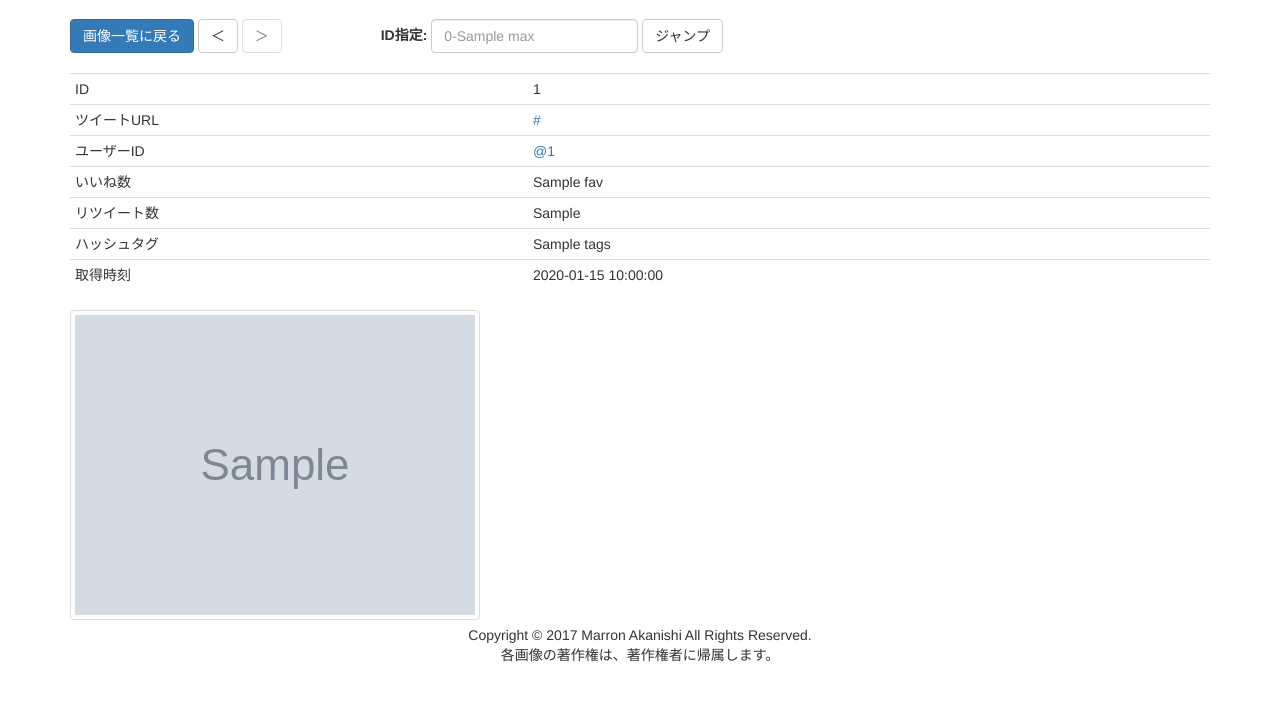
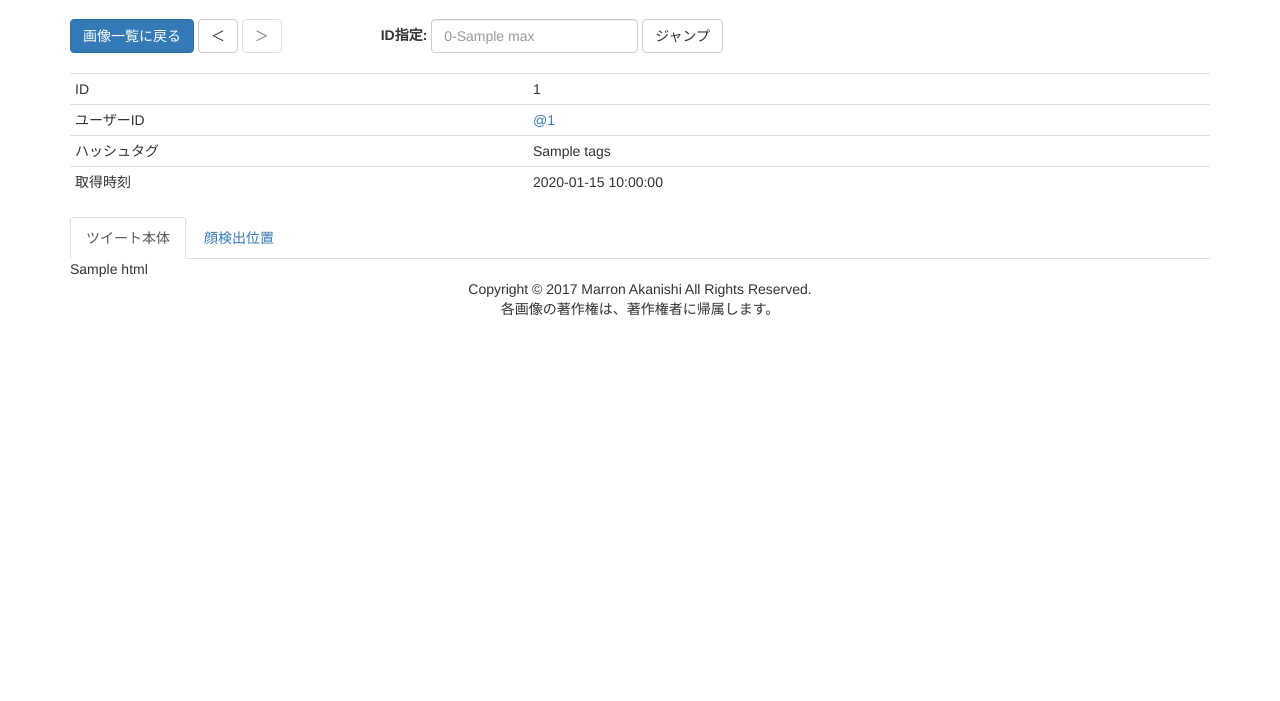
Before and after one commit to marron-akanishi/TPTS_web, a Flask app: template templates/detail.html in a window 1280 px wide. Shown: the part 51-752 px from the top of the page. Run offline with Flask 2, Linux system fonts and the light colour scheme; the template is opened without the code that fills it: most values are stand-ins (such as "Sample title", 1, 10 or a date in 2020); grey boxes marked "Sample" are stand-in pictures; some libraries are stand-ins or nearby versions.

Commit message:
embed tweet add

```diff
--- a/main.py
+++ b/main.py
@@ -8,6 +8,7 @@ import flask
 
 # 自身の名称を app という名前でインスタンス化する
 app = flask.Flask(__name__)
+# session用のキー
 app.secret_key = "konokacyankawaii"
 
 # DB一覧
@@ -35,7 +36,6 @@ def about():
 # twitter認証ページ
 @app.route('/twitter_auth', methods=['GET'])
 def twitter_oauth():
-    """ 連携アプリ認証用URLにリダイレクト """
     # tweepy でアプリのOAuth認証を行う
     key = decodestring(CONSUMER_KEY.encode("utf8")).decode("ascii")
     secret = decodestring(CONSUMER_SECRET.encode("utf8")).decode("ascii")
@@ -101,14 +101,14 @@ def image_detail():
         # リクエストフォーム取得して
         image_id = flask.request.args.get('id')
         date = flask.request.args.get('date')
-        # 画像情報辞書
+        # 画像情報
         try:
-            detail,count,idinfo = dbreader.get_detail(int(image_id), "collect/"+date+".db")
+            detail,html,count,idinfo = dbreader.get_detail(int(image_id), "collect/"+date+".db")
         except:
             return flask.render_template('error.html')
         # index.html をレンダリングする
         return flask.render_template('detail.html',
-            data=detail, date=date, max=count, idcount=idinfo)
+            data=detail, html=html, date=date, max=count, idcount=idinfo)
     else:
         # エラーなどでリダイレクトしたい場合はこんな感じで
         return flask.redirect(flask.url_for('index'))
--- a/static/js/face.js
+++ b/static/js/face.js
@@ -1,6 +1,11 @@
 onload = function(){
     face_rect();
 };
+
+$('#detailtab a').click(function (e) {
+  e.preventDefault()
+  $(this).tab('show')
+})
 
 function face_rect() {
     var canvas = document.getElementById('image_canvas');
--- a/templates/detail.html
+++ b/templates/detail.html
@@ -33,7 +33,6 @@
 <div class="container">
   <table class="table table-condensed">
     <tr><td>ID</td><td>{{data.id}}</td></tr>
-    <tr><td>ツイートURL</td><td><a href="{{data.url}}" target="_blank">{{data.url}}</a></td></tr>
     <tr>
       <td>ユーザーID</td>
       <td>
@@ -44,12 +43,21 @@
         {% endif %}
       </td>
     </tr>
-    <tr><td>いいね数</td><td>{{data.fav}}</td></tr>
-    <tr><td>リツイート数</td><td>{{data.rt}}</td></tr>
     <tr><td>ハッシュタグ</td><td>{{data.tags}}</td></tr>
     <tr><td>取得時刻</td><td>{{data.time}}</td></tr>
   </table>
-  <a href="{{data.image}}:orig"><canvas id="image_canvas" class="img-responsive img-thumbnail">画像を表示するには、canvasタグをサポートしたブラウザが必要です。</canvas></a>
+  <ul class="nav nav-tabs" id="detailtab" role="tablist">
+    <li role="presentation" class="active"><a href="#embed" aria-controls="embed" role="tab" data-toggle="tab">ツイート本体</a></li>
+    <li role="presentation"><a href="#face" aria-controls="face" role="tab" data-toggle="tab">顔検出位置</a></li>
+  </ul>
+  <div class="tab-content">
+    <div role="tabpanel" class="tab-pane active" id="embed">
+      {{html|safe}}
+    </div>
+    <div role="tabpanel" class="tab-pane" id="face">
+      <a href="{{data.image}}:orig"><canvas id="image_canvas" class="img-responsive img-thumbnail">画像を表示するには、canvasタグをサポートしたブラウザが必要です。</canvas></a>
+    </div>
+  </div>
 </div>
 <script>
   $('[data-toggle="tooltip"]').tooltip();
```
Also changed, not shown: collect/TL.py (+12 -12 lines), dbreader.py (+10 -3 lines).
